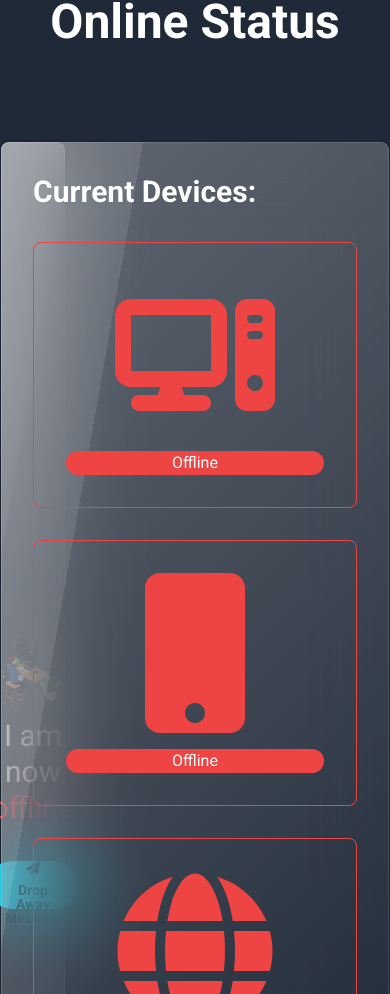
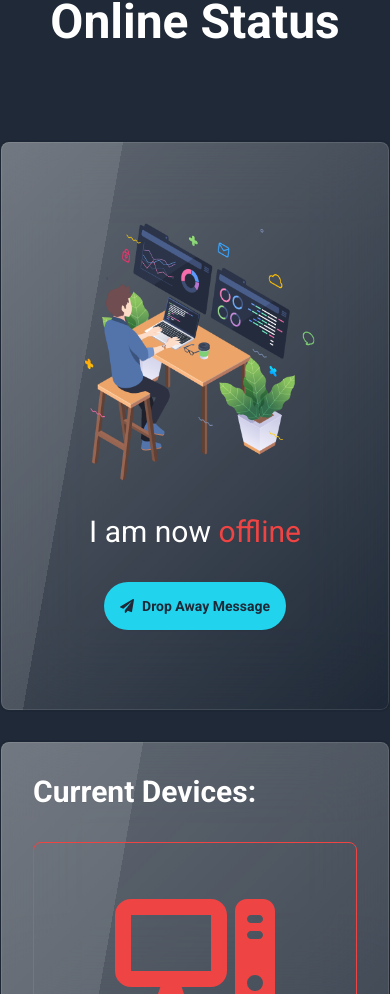
Before and after one commit to mdsabbiralmamon/sameon-rich-cv, a Next.js app: page / in a window 390 px wide. Shown: the part 1006-2000 px from the top of the page. Built offline with nearby package versions, Linux system fonts and the light colour scheme; no server answers.

Commit message:
fixed grid left part go behind in small devices

```diff
--- a/src/components/HomePage/CurrentActivities/CurrentActivities.tsx
+++ b/src/components/HomePage/CurrentActivities/CurrentActivities.tsx
@@ -57,11 +57,11 @@ export default function CurrentActivities() {
             <div className=' text-center'>
                 <h2 className='text-5xl font-extrabold'>Online Status</h2>
             </div>
-            <div className='grid sm:gap-0 md:gap-8 lg:gap-8 grid-cols-1 lg:grid-cols-3 my-24 '>
-                <div className='flex justify-center items-center glass rounded-lg w-full mb-8 p-8 md:h-full lg:h-full'>
+            <div className='grid gap-8 grid-cols-1 lg:grid-cols-3 my-24'>
+                <div className='flex justify-center items-center glass rounded-lg w-full h-full mb-8 p-8'>
                     <div className='text-center'>
                         <Image src={onlineImage} alt='online bg image' />
-                        <h2 className='text-3xl'>I am now {" "}
+                        <h2 className='text-3xl'>I am now{" "}
                             {
                                 discordStatus?.discord_status === "online" ? (
                                     <span className='text-green-500'>online</span>
@@ -73,21 +73,21 @@ export default function CurrentActivities() {
                         {
                             discordStatus?.discord_status === "online" ? (
                                 <div className='my-8'>
-                                    <button className='btn rounded-full bg-cyan-400 border-none font-bold inline-flex'><FaPaperPlane /> Let{"'"} talk </button>
+                                    <button className='btn rounded-full bg-cyan-400 border-none font-bold inline-flex'><FaPaperPlane /> Let{"'"}s talk </button>
                                 </div>
                             ) : (
                                 <div className='my-8'>
-                                    <button className='btn rounded-full bg-cyan-400 border-none font-bold inline-flex'><FaPaperPlane />Drop Away Message</button>
+                                    <button className='btn rounded-full bg-cyan-400 border-none font-bold inline-flex'><FaPaperPlane /> Drop Away Message</button>
                                 </div>
                             )
                         }
                     </div>
                 </div>
-                <div className='col-span-2 space-y-8 w-full'>
+                <div className='col-span-1 lg:col-span-2 space-y-8 w-full'>
                     <div className='glass rounded-lg w-full p-8'>
                         <div>
                             <h2 className='text-3xl font-bold'>Current Devices:</h2>
-                            <div className='flex flex-col lg:flex-row gap-8 my-8 '>
+                            <div className='flex flex-col lg:flex-row gap-8 my-8'>
                                 <div className={`border w-full ${discordStatus?.active_on_discord_desktop ? 'border-green-500' : 'border-red-500'} rounded-lg p-8`}>
                                     <FaComputer className={`text-[10rem] mx-auto mb-4 ${discordStatus?.active_on_discord_desktop ? 'text-green-500' : 'text-red-500'}`} />
                                     {
@@ -111,8 +111,7 @@ export default function CurrentActivities() {
                     </div>
                     <div className='glass rounded-lg w-full p-8'>
                         {
-                            activity ?
-                                (
+                            activity ? (
                                 <div>
                                     <h2 className='text-3xl font-bold'>Currently Using:</h2>
                                     <div className='flex justify-between my-8'>
@@ -149,7 +148,7 @@ export default function CurrentActivities() {
                         }
                     </div>
                 </div>
-                <div className='glass rounded-lg w-full p-8 col-span-3 mt-8 lg:mt-0'>
+                <div className='glass rounded-lg w-full p-8 col-span-1 lg:col-span-3 mt-8 lg:mt-0'>
                     <h2 className='text-3xl font-bold'>Coding Activity (Last 7 days):</h2>
                     <div className='flex flex-col md:flex-row gap-8 justify-between my-8'>
                         <div className='rounded-xl w-full overflow-hidden'>
```
Lines whose indentation alone changed are shown as unchanged.
